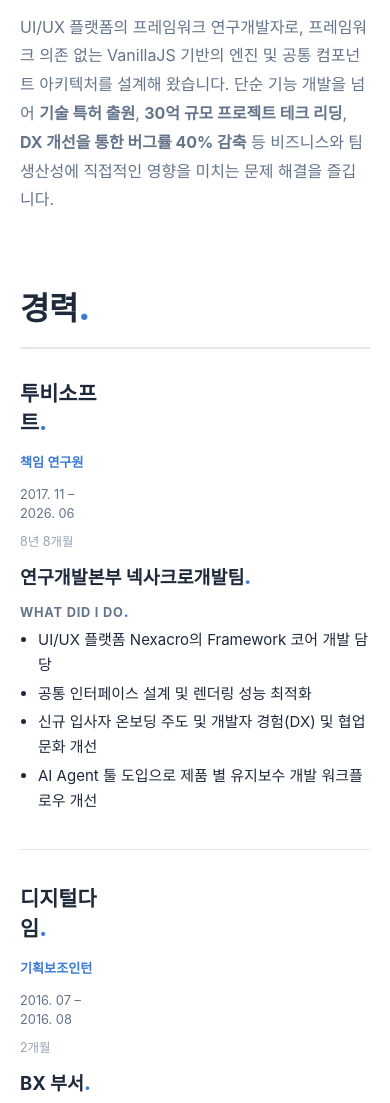
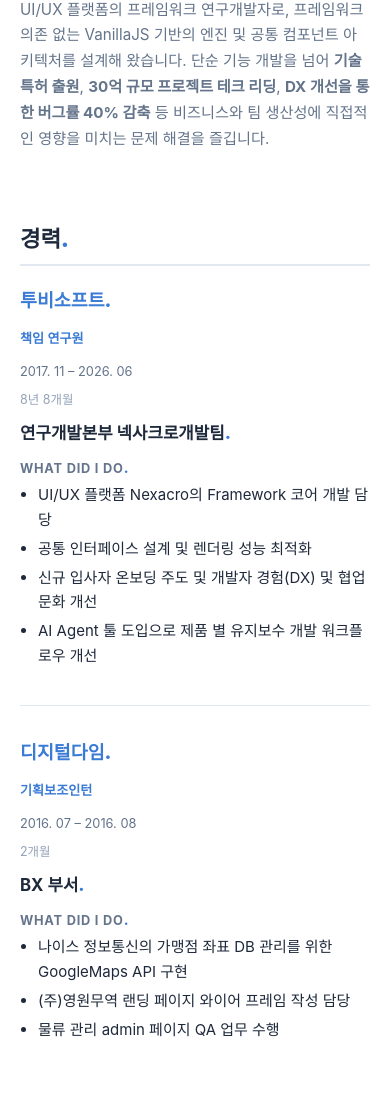
Before and after one commit to realhee/my-resume, a plain HTML site: page index.html in a window 390 px wide. Shown: the part 519-1622 px from the top of the page. Drawn offline with Linux system fonts and the light colour scheme; a web font is replaced by a local one.

Commit message:
Highlight links in row-left h3, prevent metadata wrapping, and adjust mobile heading scales

```diff
--- a/styles.css
+++ b/styles.css
@@ -240,23 +240,25 @@ section {
 }
 
 .row-left {
-  flex-basis: 23%;
-  max-width: 23%;
+  flex-basis: 25%;
+  max-width: 25%;
   flex-shrink: 0;
   padding-top: 2px;
 }
 
 .row-left h3 {
   margin-bottom: 6px;
+  word-break: keep-all;
+  white-space: nowrap;
 }
 
 .row-left h3 a {
-  color: var(--text);
+  color: var(--primary);
 }
 
 .row-left h3 a:hover {
-  color: var(--primary);
-  text-decoration: none;
+  color: var(--primary-dark);
+  text-decoration: underline;
 }
 
 .role {
@@ -265,6 +267,8 @@ section {
   font-weight: 600;
   color: var(--primary);
   margin-bottom: 4px;
+  word-break: keep-all;
+  white-space: nowrap;
 }
 
 .period {
@@ -272,12 +276,16 @@ section {
   font-size: 0.8rem;
   color: var(--text-muted);
   line-height: 1.5;
+  word-break: keep-all;
+  white-space: nowrap;
 }
 
 .duration {
   display: block;
   font-size: 0.78rem;
   color: var(--text-light);
+  word-break: keep-all;
+  white-space: nowrap;
 }
 
 .row-right {
@@ -396,7 +404,28 @@ footer a {
   }
 
   h1 {
-    font-size: 1.9rem;
+    font-size: 1.7rem;
+    margin-bottom: 12px;
+  }
+
+  h2 {
+    font-size: 1.4rem;
+    margin-bottom: 20px;
+    padding-bottom: 6px;
+  }
+
+  h3 {
+    font-size: 1.15rem;
+  }
+
+  h4 {
+    font-size: 1.05rem;
+  }
+
+  .big-paragraph {
+    font-size: 0.95rem;
+    max-width: 100%;
+    line-height: 1.7;
   }
 
   header.hero {
@@ -438,6 +467,7 @@ footer a {
 
   .row-left h3 {
     width: 100%;
+    white-space: normal;
   }
 
   .skills-group {
```
